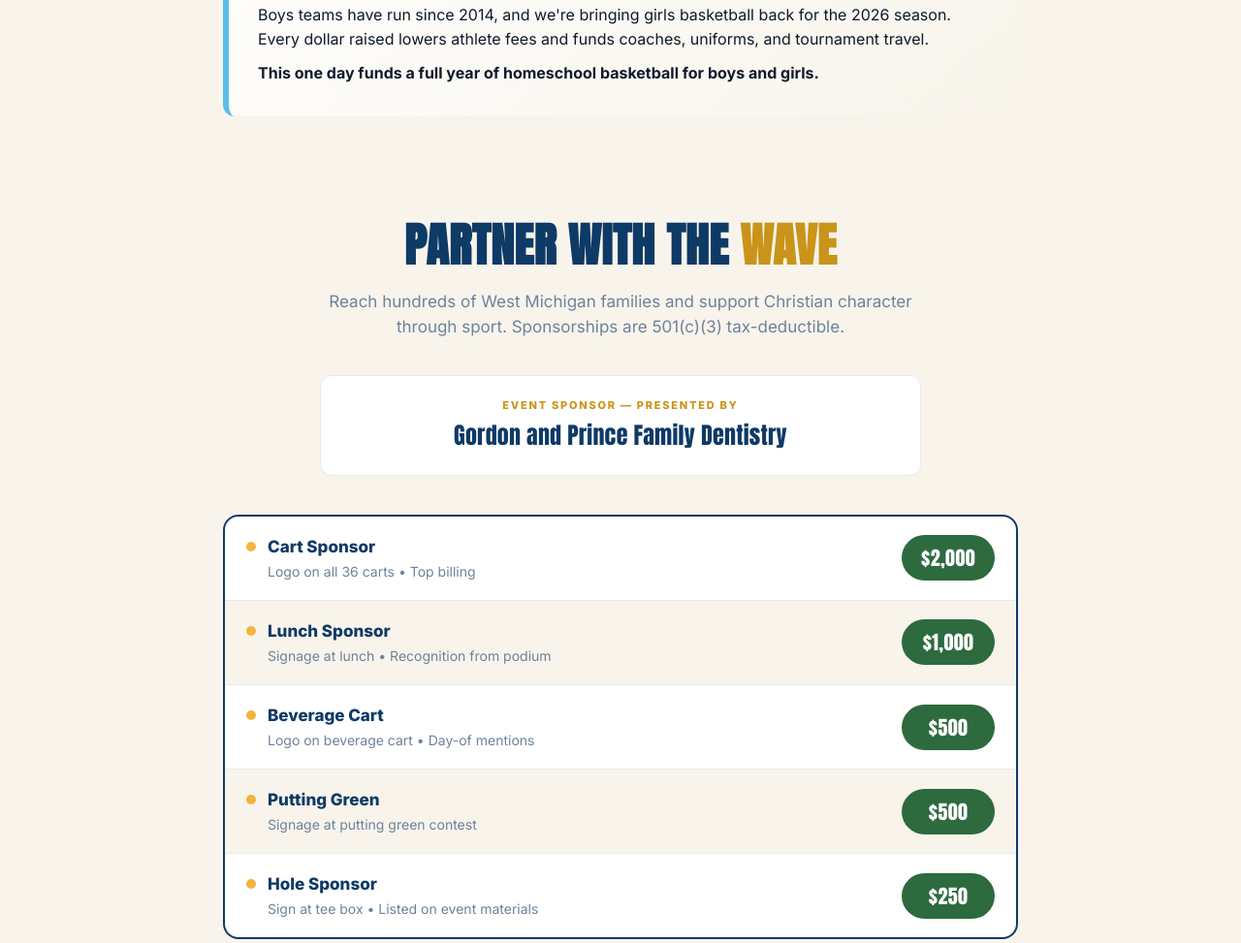
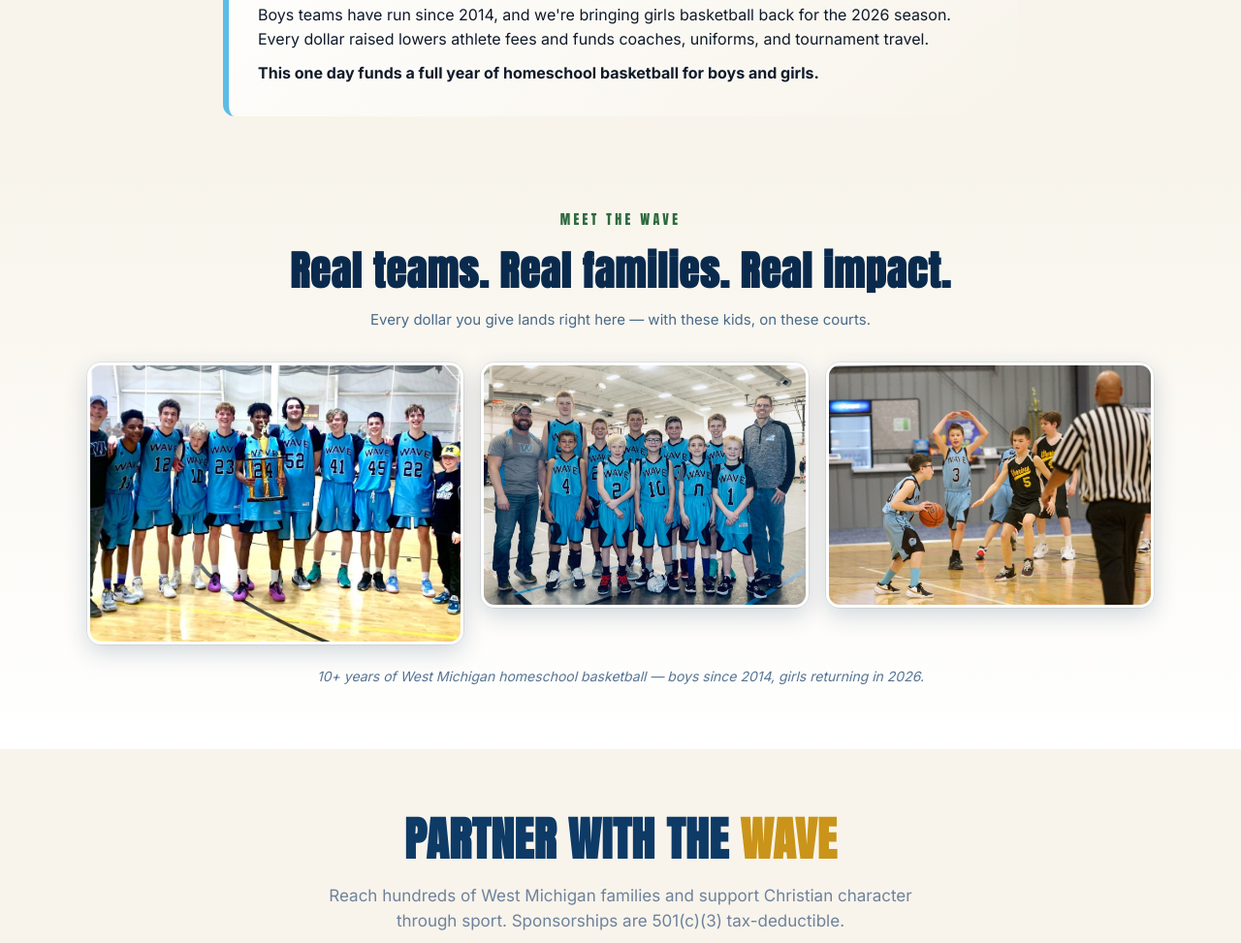
Before and after one commit to greyoakventures/hollandwave-golf-2026, a plain HTML site: page index.html in a window 1280 px wide. Shown: the part 1853-2826 px from the top of the page at 97% size. Drawn offline with Linux system fonts and the light colour scheme.

Commit message:
Add Meet the Wave photo strip (3 team photos)

```diff
--- a/index.html
+++ b/index.html
@@ -526,6 +526,67 @@
   @media (min-width: 720px) { .sticky-cta { display: none; } }
   body { padding-bottom: 82px; }
   @media (min-width: 720px) { body { padding-bottom: 0; } }
+
+  /* --- MEET THE WAVE PHOTO STRIP --- */
+  .meet {
+    background: linear-gradient(180deg, var(--cream) 0%, #fff 100%);
+    padding: 56px 24px 64px;
+    text-align: center;
+  }
+  .meet-eyebrow {
+    font-family: 'Anton', sans-serif;
+    letter-spacing: 0.24em;
+    font-size: 14px;
+    color: var(--fairway);
+    text-transform: uppercase;
+    margin-bottom: 10px;
+  }
+  .meet h3 {
+    font-family: 'Anton', sans-serif;
+    font-size: clamp(28px, 5vw, 42px);
+    color: var(--navy-deep);
+    margin: 0 0 6px;
+    letter-spacing: 0.02em;
+  }
+  .meet-sub {
+    color: var(--navy);
+    opacity: 0.75;
+    font-size: 15px;
+    margin: 0 0 32px;
+  }
+  .meet-grid {
+    display: grid;
+    grid-template-columns: 1fr;
+    gap: 16px;
+    max-width: 1100px;
+    margin: 0 auto;
+  }
+  @media (min-width: 720px) {
+    .meet-grid { grid-template-columns: 1.15fr 1fr 1fr; gap: 18px; }
+  }
+  .meet-photo {
+    position: relative;
+    border-radius: 14px;
+    overflow: hidden;
+    aspect-ratio: 4/3;
+    box-shadow: 0 8px 24px rgba(10, 42, 77, 0.18);
+    border: 3px solid #fff;
+    outline: 1px solid rgba(10, 42, 77, 0.08);
+  }
+  .meet-photo img {
+    width: 100%; height: 100%;
+    object-fit: cover;
+    display: block;
+    transition: transform 0.5s ease;
+  }
+  .meet-photo:hover img { transform: scale(1.03); }
+  .meet-caption {
+    margin-top: 22px;
+    font-size: 14px;
+    color: var(--navy);
+    opacity: 0.7;
+    font-style: italic;
+  }
 </style>
 </head>
 <body>
@@ -632,6 +693,27 @@
     <p>Boys teams have run since 2014, and we're bringing girls basketball back for the 2026 season. Every dollar raised lowers athlete fees and funds coaches, uniforms, and tournament travel.</p>
     <p><strong>This one day funds a full year of homeschool basketball for boys and girls.</strong></p>
   </div>
+</section>
+
+<!-- ============ MEET THE WAVE ============ -->
+<section class="meet">
+  <div class="meet-eyebrow">Meet the Wave</div>
+  <h3>Real teams. Real families. Real impact.</h3>
+  <p class="meet-sub">Every dollar you give lands right here — with these kids, on these courts.</p>
+
+  <div class="meet-grid">
+    <div class="meet-photo">
+      <img src="photos/team_trophy.jpg" alt="Holland Wave high school boys basketball team with tournament trophy" loading="lazy" />
+    </div>
+    <div class="meet-photo">
+      <img src="photos/team_youth.jpg" alt="Holland Wave youth boys basketball team with coaches" loading="lazy" />
+    </div>
+    <div class="meet-photo">
+      <img src="photos/action.jpg" alt="Holland Wave player driving the ball during a game" loading="lazy" />
+    </div>
+  </div>
+
+  <p class="meet-caption">10+ years of West Michigan homeschool basketball — boys since 2014, girls returning in 2026.</p>
 </section>
 
 <!-- ============ SPONSOR ============ -->
```
Also changed, not shown: photos/action.jpg (added), photos/team_trophy.jpg (added), photos/team_youth.jpg (added).
